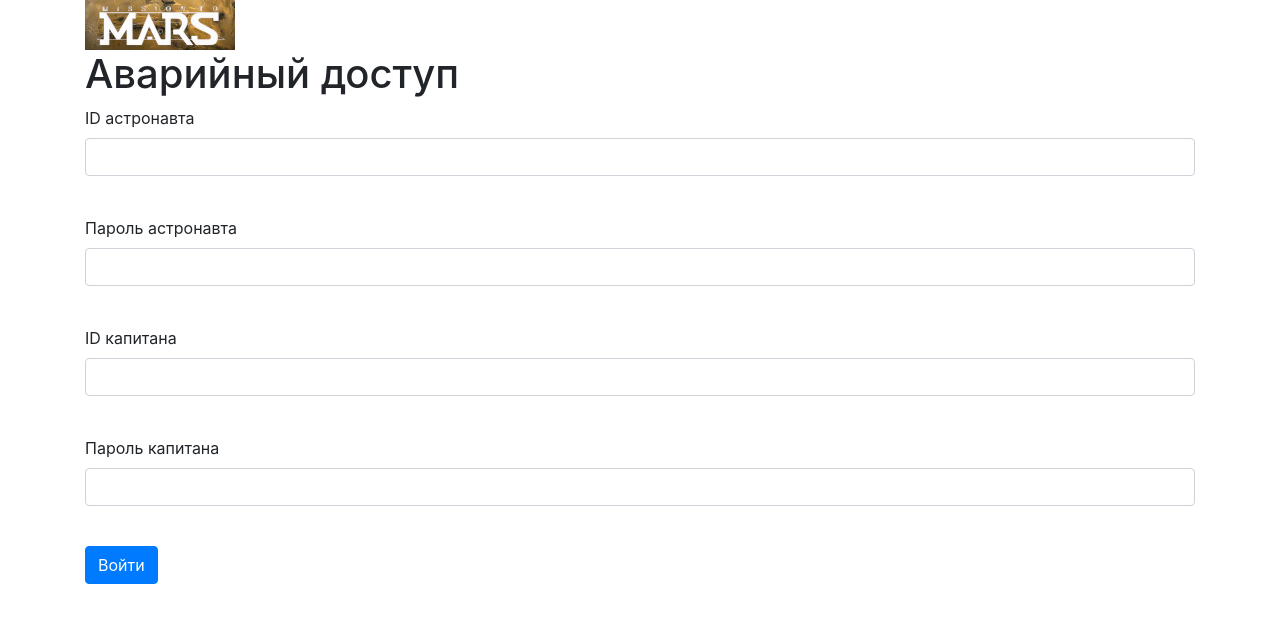
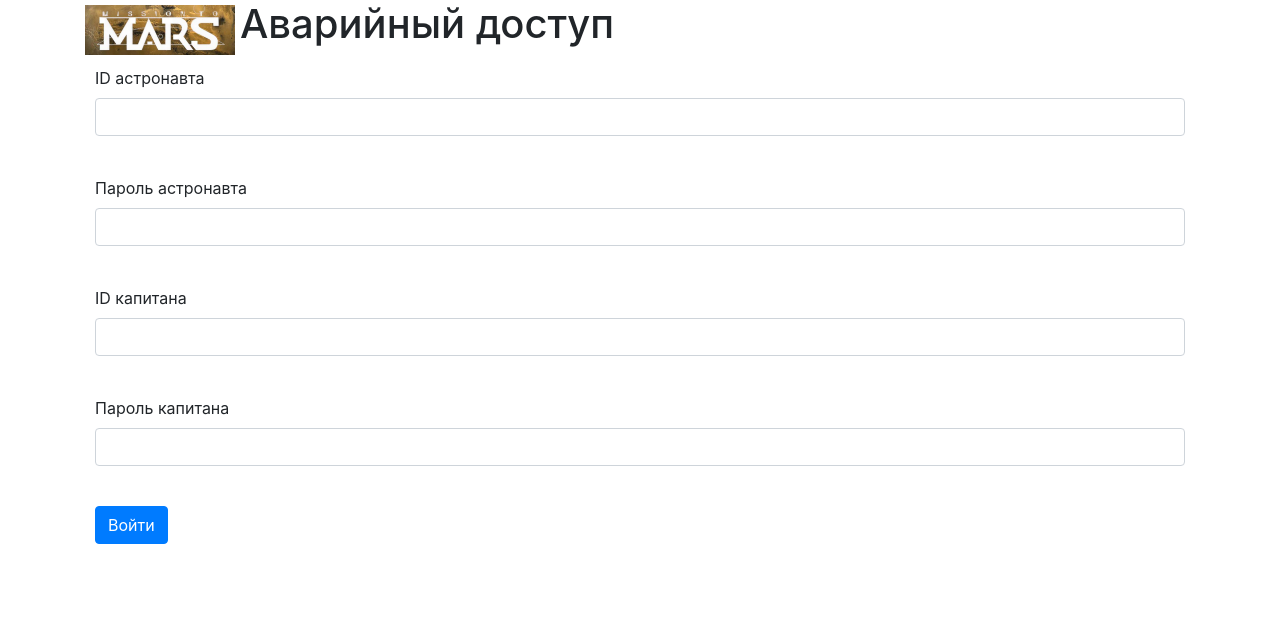
Before and after one commit to DanaGabitova/flask_wtf, a Flask app: page /login in a window 1280 px wide. Shown: the part 56-679 px from the top of the page. Run offline with Flask 2, Linux system fonts and the light colour scheme; some libraries are stand-ins or nearby versions.

Commit message:
Update style.css

```diff
--- a/static/css/style.css
+++ b/static/css/style.css
@@ -2,3 +2,14 @@ h4 {
     margin-left: 20px;
     color: #8B0000;
 }
+
+.login-form {
+    margin-left: auto;
+    margin-right: auto;
+    padding: 10px;
+}
+
+.left-img {
+ float:left;
+ margin: 5px 5px 5px 0;
+ }
```
